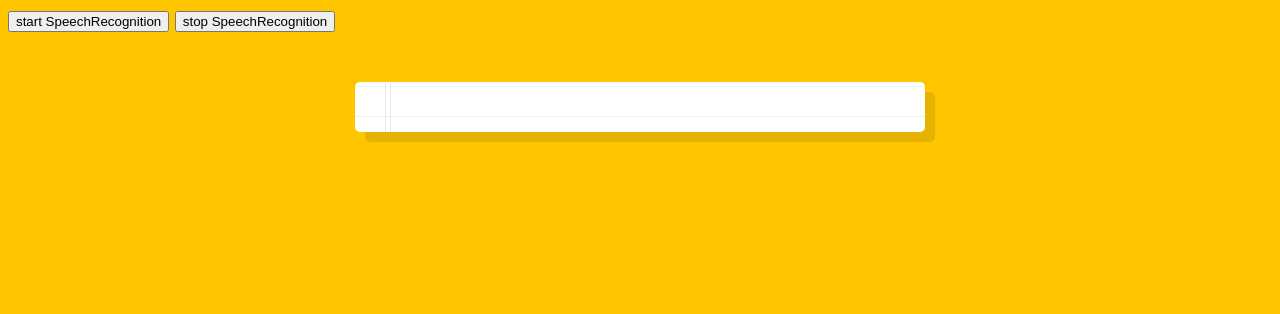
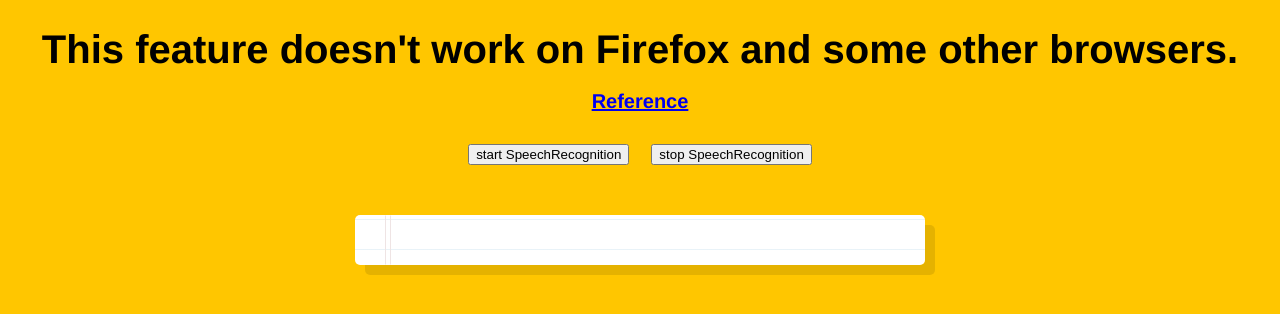
Before and after one commit to AlirezaMohammadi-git/SpeechRecognition, a plain HTML site: page index.html in a window 1280 px wide. Drawn offline with Linux system fonts and the light colour scheme.

Commit message:
adding hint for limitation

```diff
--- a/index.html
+++ b/index.html
@@ -6,15 +6,27 @@
     <link rel="icon" href="https://fav.farm/🔥" />
   </head>
   <body>
-    <button data-id="start">start SpeechRecognition</button>
-    <button data-id="stop">stop SpeechRecognition</button>
+    <h1>
+      This feature doesn't work on Firefox and some other browsers.<br /><span
+        class="reference"
+      >
+        <a
+          href="https://developer.mozilla.org/en-US/docs/Web/API/SpeechRecognition#browser_compatibility"
+          target="_blank"
+          >Reference</a
+        >
+      </span>
+    </h1>
+    <div class="btn-contaienr">
+      <button data-id="start">start SpeechRecognition</button>
+      <button data-id="stop">stop SpeechRecognition</button>
+    </div>
+
     <div class="words" contenteditable></div>
 
     <script>
-
       window.SpeechRecognition =
         window.SpeechRecognition || window.webkitSpeechRecognition;
-
 
       const recognition = new SpeechRecognition();
       recognition.interimResults = true;
@@ -24,7 +36,7 @@
       btns.forEach((btn) =>
         btn.addEventListener(
           "click",
-          btn.dataset.id === 'start'
+          btn.dataset.id === "start"
             ? startSpeechRecognition()
             : stopSpeechRecognition()
         )
@@ -50,14 +62,14 @@
           }
         });
 
-        recognition.addEventListener("end", recognition.start );
+        recognition.addEventListener("end", recognition.start);
 
         recognition.start();
       }
 
       function stopSpeechRecognition() {
-        recognition.removeEventListener('end' , recognition.abort )
-        recognition.stop()
+        recognition.removeEventListener("end", recognition.abort);
+        recognition.stop();
       }
     </script>
 
@@ -71,6 +83,12 @@
         font-family: "helvetica neue";
         font-weight: 200;
         font-size: 20px;
+      }
+
+      h1 {
+        width: 100%;
+        text-align: center;
+        color: black;
       }
 
       .words {
@@ -107,6 +125,17 @@
         border: 1px solid;
         border-color: transparent #efe4e4;
       }
+
+      .btn-contaienr {
+        width: 100%;
+        display: flex;
+        justify-content: center;
+        gap: 22px;
+        align-items: center;
+      }
+      .reference {
+        font-size: 2rem;
+      }
     </style>
   </body>
 </html>
```
